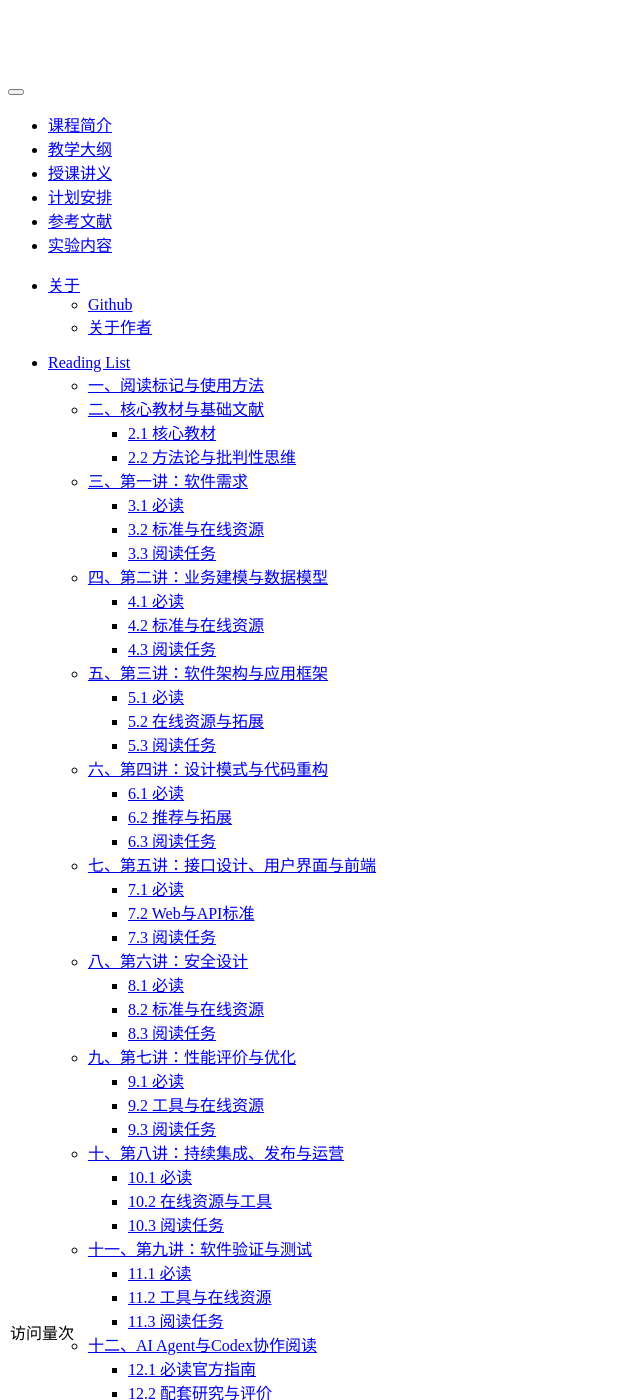
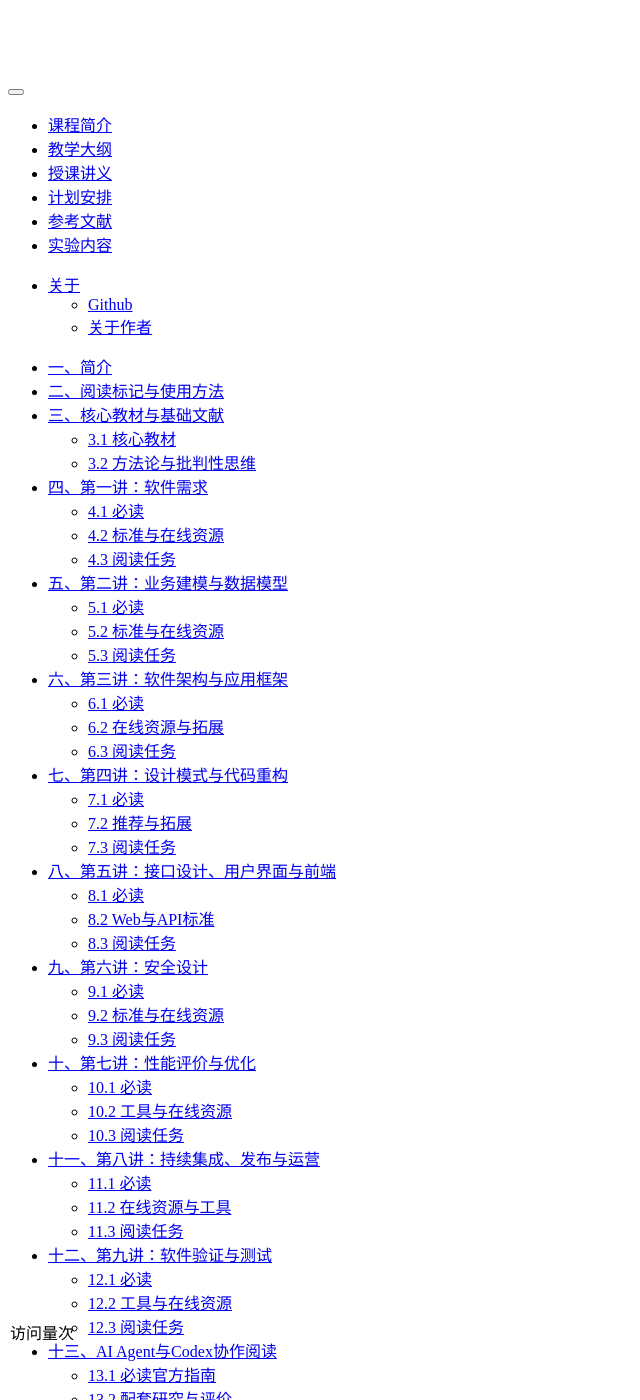
Before and after one commit to tjluo-ucas/ase, a Jekyll site: the page built from _posts/2019-02-10-books.md, in a window 1280 px wide and 1400 px high. Shown: the whole window, without its empty margins (0-640 px from the left). Built offline with Jekyll 4.4.1, drawn with Linux system fonts in a browser that asks for light colours; comment, search, counter and statistics services are not loaded; some of the changed text lies outside the part shown.

Commit message:
Update section headings for reading list

````diff
--- a/_posts/2019-02-10-books.md
+++ b/_posts/2019-02-10-books.md
@@ -11,7 +11,7 @@ banner: 参考文献
 * content
 {:toc}
 
-# Reading List {#reading-list}
+## 一、简介 {#introduction}
 
 本阅读清单与课程九讲讲义、五次个人作业A1—A5和小组项目P0—P10配套。选材遵循三个原则：
 
@@ -39,11 +39,11 @@ banner: 参考文献
 4. 如何在当前作业或项目中复现、反驳或扩展其方法？
 ```
 
-## 二、核心教材与基础文献 {#core-textbooks}
+## 三、核心教材与基础文献 {#core-textbooks}
 
 以下资源建立课程的共同方法论，不要求逐页顺序阅读。
 
-### 2.1 核心教材
+### 3.1 核心教材
 
 1. **M** Bertrand Meyer. *Handbook of Requirements and Business Analysis*. Springer, 2022.
    用途：以问题、目标、利益相关者、系统边界和可验证需求组织需求与业务分析；重点支持第一、第二讲及A1、A2。
@@ -61,7 +61,7 @@ banner: 参考文献
 5. **E** Bertrand Meyer. *Object-Oriented Software Construction*, 2nd ed. Prentice Hall, 1997.
    用途：契约、抽象、模块化、继承和软件正确性的系统论述。
 
-### 2.2 方法论与批判性思维
+### 3.2 方法论与批判性思维
 
 1. **R** Karl Popper. *The Logic of Scientific Discovery*. Routledge.
    用途：理解可检验性、反例和“什么证据会推翻当前主张”。
@@ -75,9 +75,9 @@ banner: 参考文献
 4. **E** Bertrand Meyer. “Artificial Intelligence for Software Engineering: From Probable to Provable.” *Communications of the ACM*, 2026. DOI: [10.1145/3773295](https://doi.org/10.1145/3773295)。
    用途：讨论生成式AI的概率性与软件正确性要求，以及AI与规格、验证工具结合的必要性。
 
-## 三、第一讲：软件需求 {#lecture-1-reading}
+## 四、第一讲：软件需求 {#lecture-1-reading}
 
-### 3.1 必读
+### 4.1 必读
 
 1. **M** Meyer, *Handbook of Requirements and Business Analysis*：问题、目标、利益相关者、上下文与需求相关章节。
    对应：A1、P0—P1。
@@ -85,7 +85,7 @@ banner: 参考文献
 2. **M** Karl E. Wiegers and Joy Beatty. *Software Requirements*, 3rd ed. Microsoft Press, 2013：业务需求、用户需求、功能需求、质量属性和需求验证。
    对应：问题陈述、场景、需求基线和验收标准。
 
-### 3.2 标准与在线资源
+### 4.2 标准与在线资源
 
 1. **T** [ISO/IEC/IEEE 29148:2018：Requirements Engineering](https://www.iso.org/standard/72089.html)。
    查阅：需求工程过程、需求信息项、需求的质量特征和验证。该标准页面注明2018版经复审后仍为现行版本；使用时记录学校实际获得的版本。
@@ -99,15 +99,15 @@ banner: 参考文献
 4. **E** Axel van Lamsweerde. *Requirements Engineering: From System Goals to UML Models to Software Specifications*. Wiley, 2009.
    用途：目标导向需求、冲突分析和形式化表达。
 
-### 3.3 阅读任务
+### 4.3 阅读任务
 
 - 找出一条“语法正确但不可验收”的需求，说明缺少什么环境、刺激或阈值；
 - 比较“用户故事”和“需求规格”的职责，解释为何故事卡不能独立作为交付合同；
 - 为A1的一条核心需求列出一个能推翻当前解释的反例。
 
-## 四、第二讲：业务建模与数据模型 {#lecture-2-reading}
+## 五、第二讲：业务建模与数据模型 {#lecture-2-reading}
 
-### 4.1 必读
+### 5.1 必读
 
 1. **M** Eric Evans. *Domain-Driven Design: Tackling Complexity in the Heart of Software*. Addison-Wesley, 2003：Ubiquitous Language、Entity、Value Object、Aggregate和Bounded Context。
    对应：A2、P2。
@@ -263,15 +263,15 @@ banner: 参考文献
 5. **R** [MITRE CWE](https://cwe.mitre.org/)。
    用途：按弱点机制理解缺陷、影响与缓解；不要把CWE编号本身当作根因分析。
 
-### 8.3 阅读任务
+### 9.3 阅读任务
 
 - 画出项目数据流和信任边界，选择三条最可能或影响最大的威胁；
 - 从ASVS选择能够转化为自动测试的控制；
 - 比较“Agent能够执行命令”和“Agent被授权执行命令”之间的差异。
 
-## 九、第七讲：性能评价与优化 {#lecture-7-reading}
+## 十、第七讲：性能评价与优化 {#lecture-7-reading}
 
-### 9.1 必读
+### 10.1 必读
 
 1. **M** Brendan Gregg. *Systems Performance: Enterprise and the Cloud*, 2nd ed. Addison-Wesley, 2020.
    用途：性能方法、观测工具、CPU、内存、文件系统、网络和云系统；对应A5性能方向和P7。
@@ -335,15 +335,15 @@ banner: 参考文献
 7. **R** [Google SRE Books](https://sre.google/books/)。
    用途：服务等级目标、错误预算、监控、告警、事件响应和无责复盘。
 
-### 10.3 阅读任务
+### 11.3 阅读任务
 
 - 为项目流水线定义每个Gate的输入、失败条件、责任人和保存证据；
 - 解释“一次构建、多环境部署”与环境配置分离；
 - 演练一个不能简单回滚数据库的发布失败，提出兼容迁移或向前修复方案。
 
-## 十一、第九讲：软件验证与测试 {#lecture-9-reading}
+## 十二、第九讲：软件验证与测试 {#lecture-9-reading}
 
-### 11.1 必读
+### 12.1 必读
 
 1. **M** Gerard Meszaros. *xUnit Test Patterns: Refactoring Test Code*. Addison-Wesley, 2007.
    用途：测试组织、Fixture、替身、坏味道与可维护性；对应A5测试方向、P5和P10。
@@ -351,7 +351,7 @@ banner: 参考文献
 2. **M** Steve Freeman and Nat Pryce. *Growing Object-Oriented Software, Guided by Tests*. Addison-Wesley, 2009.
    用途：从端到端骨架、反馈和测试替身推动增量设计。
 
-### 11.2 工具与在线资源
+### 12.2 工具与在线资源
 
 1. **T** [pytest Documentation：Get Started](https://docs.pytest.org/en/stable/getting-started.html)。
    查阅：断言、fixture、参数化、异常、临时目录和测试组织。
@@ -374,17 +374,17 @@ banner: 参考文献
 7. **E** Leslie Lamport. *Specifying Systems*. Addison-Wesley, 2002；开放入口：[TLA+](https://lamport.azurewebsites.net/tla/tla.html)。
    用途：并发和分布式系统的状态机规格与模型检查。
 
-### 11.3 阅读任务
+### 12.3 阅读任务
 
 - 用决策表设计正常、边界、异常和滥用测试；
 - 找出一个高覆盖率但弱断言的测试，并用变异测试证明其不足；
 - 说明测试通过的结论边界，以及何时需要独立专家、形式化验证或真实用户数据。
 
-## 十二、AI Agent与Codex协作阅读 {#codex-reading}
+## 十三、AI Agent与Codex协作阅读 {#codex-reading}
 
 本节用于所有作业和项目。Codex产品行为、权限和配置可能更新，应以OpenAI官方文档为准，并在作业中记录使用日期和环境。
 
-### 12.1 必读官方指南
+### 13.1 必读官方指南
 
 1. **M** [OpenAI：Codex Best Practices](https://learn.chatgpt.com/guides/best-practices)。
    用途：任务拆分、提供上下文、验证结果和迭代协作。
@@ -404,7 +404,7 @@ banner: 参考文献
 6. **R** [OpenAI：Long-running Work](https://learn.chatgpt.com/docs/long-running-work)。
    用途：为多阶段任务定义成果、检查点和完成标准。
 
-### 12.2 配套研究与评价
+### 13.2 配套研究与评价
 
 1. **R** Mark Chen et al. “Evaluating Large Language Models Trained on Code.” 2021. [arXiv:2107.03374](https://arxiv.org/abs/2107.03374)。
    用途：理解代码生成基准、pass@k及自动测试评价的边界。
@@ -415,14 +415,14 @@ banner: 参考文献
 3. **E** John Yang et al. “SWE-agent: Agent-Computer Interfaces Enable Automated Software Engineering.” 2024. [项目网站](https://swe-agent.com/)。
    用途：研究Agent如何调查仓库、编辑文件、运行命令和接受环境反馈。
 
-### 12.3 Codex阅读任务
+### 13.3 Codex阅读任务
 
 - 为自己的项目编写不超过一页的`AGENTS.md`，说明运行、测试、范围、安全和完成定义；
 - 选择一次Agent建议，保存原建议、代码差异、测试和采纳/拒绝理由；
 - 设计一个需要停止并请求人工批准的场景，例如数据库破坏性迁移、凭据访问或生产部署；
 - 比较“由同一Agent生成代码和测试”与“独立验证者设计测试”的相关性风险。
 
-## 十三、按作业和Gate索引 {#assignment-index}
+## 十四、按作业和Gate索引 {#assignment-index}
 
 | 作业或Gate | 必读优先级 | 工具/标准参考 |
 |---|---|---|
````
Also changed, not shown: other parts of _posts/2019-02-10-books.md (+25 -25 lines).
